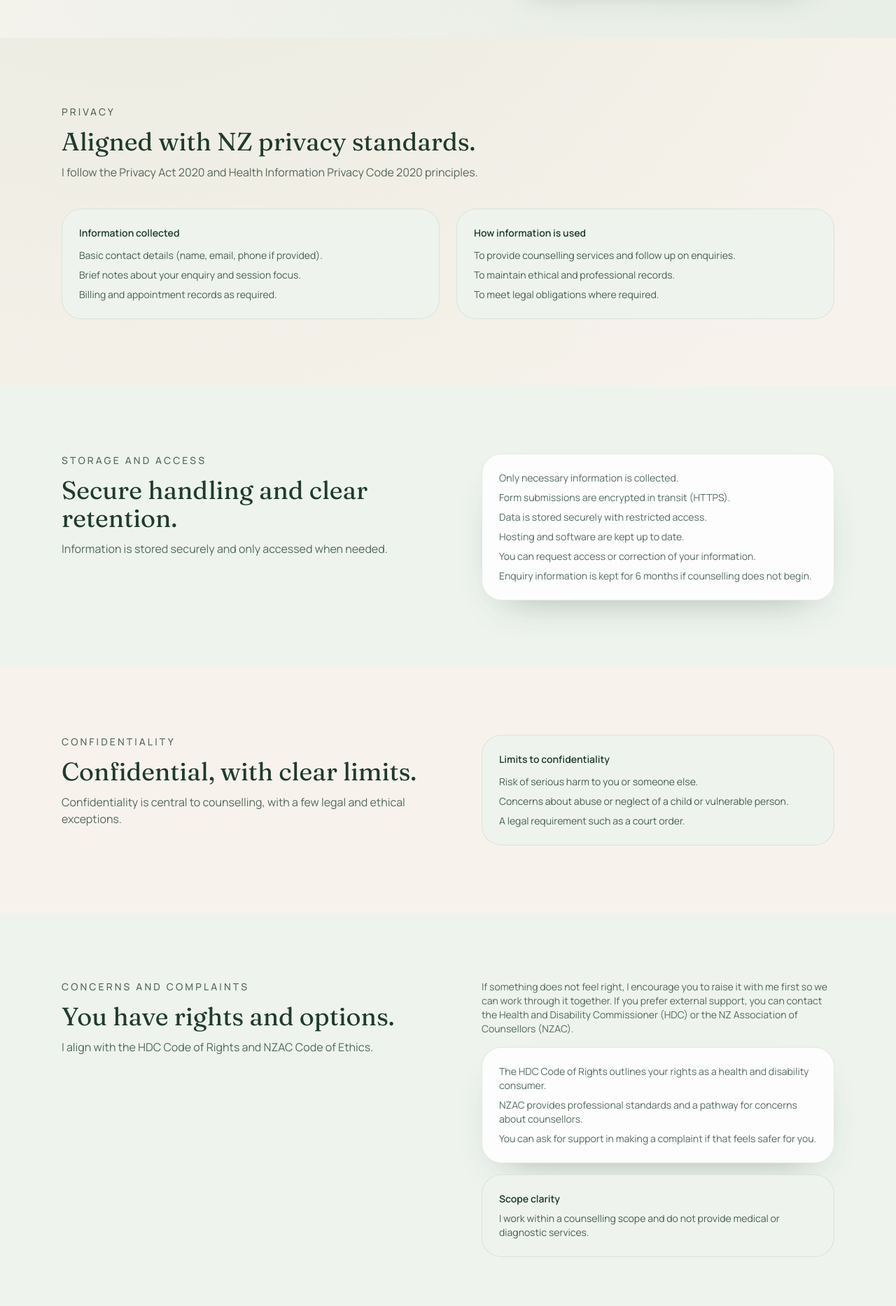
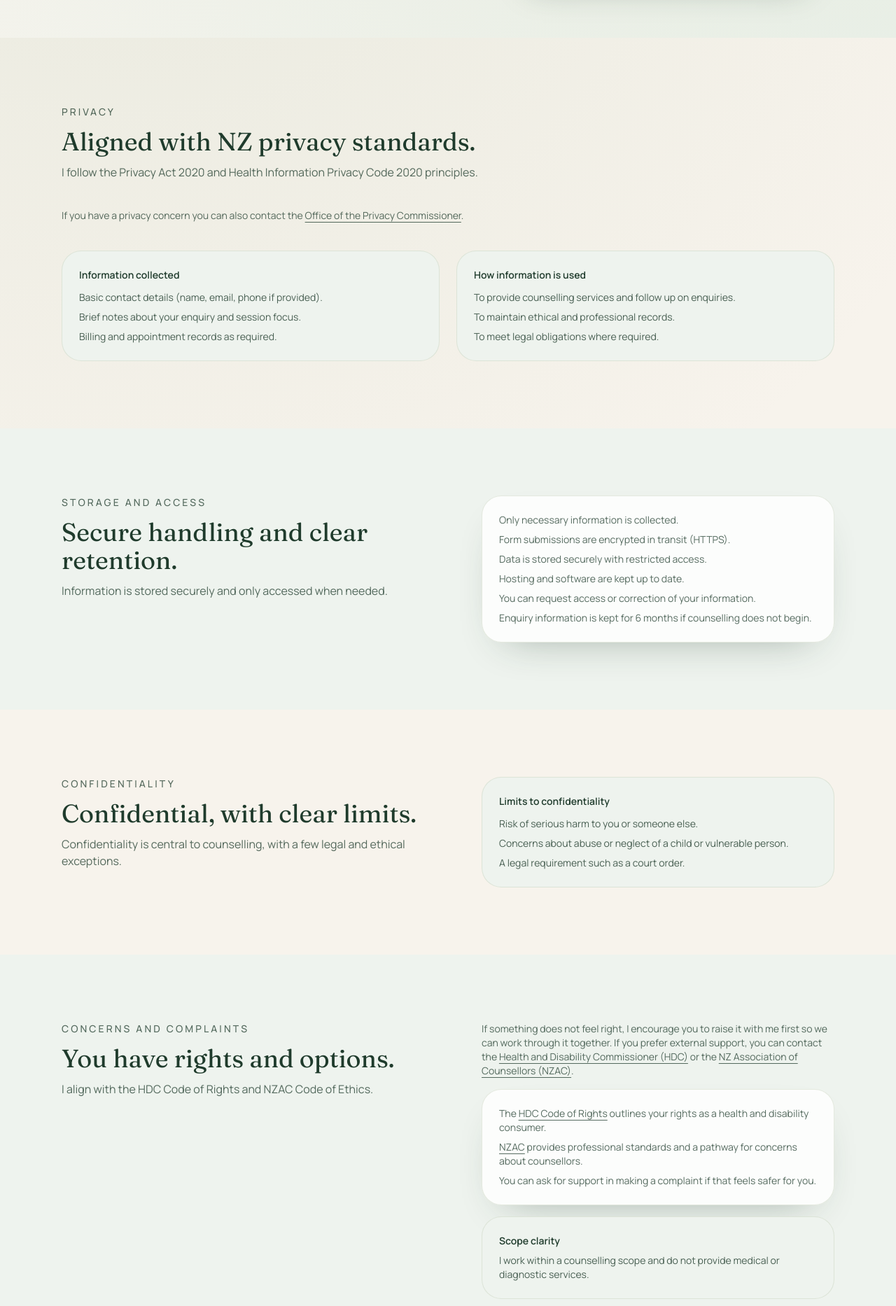
Before and after one commit to VmixxD/harbourlight-counselling, a Next.js app: page /policies/privacy in a window 1280 px wide. Shown: the part 740-2606 px from the top of the page at 70% size. Built offline with nearby package versions, Linux system fonts and the light colour scheme; no server answers.

Commit message:
feat: enhance privacy page and FAQ section with external support links for user guidance

```diff
--- a/app/policies/privacy/page.tsx
+++ b/app/policies/privacy/page.tsx
@@ -32,6 +32,13 @@ export default function PrivacyPage() {
             title="Aligned with NZ privacy standards."
             description="I follow the Privacy Act 2020 and Health Information Privacy Code 2020 principles."
           />
+          <p className="text-sm text-forest/75">
+            If you have a privacy concern you can also contact the{" "}
+            <a className="underline underline-offset-4" href="https://www.privacy.org.nz">
+              Office of the Privacy Commissioner
+            </a>
+            .
+          </p>
           <div className="grid gap-6 lg:grid-cols-2">
             <Callout title="Information collected" tone="soft">
               <ul className="mt-3 space-y-2">
@@ -98,12 +105,30 @@ export default function PrivacyPage() {
           <div className="space-y-4 text-sm text-forest/75">
             <p>
               If something does not feel right, I encourage you to raise it with me first so we can
-              work through it together. If you prefer external support, you can contact the Health
-              and Disability Commissioner (HDC) or the NZ Association of Counsellors (NZAC).
+              work through it together. If you prefer external support, you can contact the{" "}
+              <a className="underline underline-offset-4" href="https://www.hdc.org.nz/contact-us/">
+                Health and Disability Commissioner (HDC)
+              </a>{" "}
+              or the{" "}
+              <a className="underline underline-offset-4" href="https://www.nzac.org.nz">
+                NZ Association of Counsellors (NZAC)
+              </a>
+              .
             </p>
             <ul className="space-y-2 rounded-2xl border border-sage/50 bg-white/80 p-6 shadow-soft">
-              <li>The HDC Code of Rights outlines your rights as a health and disability consumer.</li>
-              <li>NZAC provides professional standards and a pathway for concerns about counsellors.</li>
+              <li>
+                The{" "}
+                <a className="underline underline-offset-4" href="https://www.hdc.org.nz/your-rights/about-the-code/">
+                  HDC Code of Rights
+                </a>{" "}
+                outlines your rights as a health and disability consumer.
+              </li>
+              <li>
+                <a className="underline underline-offset-4" href="https://www.nzac.org.nz">
+                  NZAC
+                </a>{" "}
+                provides professional standards and a pathway for concerns about counsellors.
+              </li>
               <li>You can ask for support in making a complaint if that feels safer for you.</li>
             </ul>
             <Callout title="Scope clarity" tone="soft">
--- a/components/FaqAccordion.tsx
+++ b/components/FaqAccordion.tsx
@@ -2,7 +2,7 @@ import React from "react";
 
 type FaqItem = {
   question: string;
-  answer: string;
+  answer: React.ReactNode;
 };
 
 type FaqAccordionProps = {
@@ -21,7 +21,7 @@ export function FaqAccordion({ items }: FaqAccordionProps) {
             <span>{item.question}</span>
             <span className="text-xl text-forest/60 transition-transform group-open:rotate-45">+</span>
           </summary>
-          <p className="mt-3 text-sm text-forest/75">{item.answer}</p>
+          <div className="mt-3 text-sm text-forest/75">{item.answer}</div>
         </details>
       ))}
     </div>
--- a/lib/faqs.ts
+++ b/lib/faqs.ts
@@ -1,3 +1,5 @@
+import React from "react";
+
 export const generalFaqs = [
   {
     question: "What is counselling like with you?",
@@ -41,8 +43,23 @@ export const generalFaqs = [
   },
   {
     question: "How do I raise a concern or complaint?",
-    answer:
-      "You are welcome to raise concerns with me directly. If you prefer external support, you can contact the Health and Disability Commissioner (HDC) or the NZ Association of Counsellors (NZAC)."
+    answer: React.createElement(
+      "span",
+      null,
+      "You are welcome to raise concerns with me directly. If you prefer external support, you can contact the ",
+      React.createElement(
+        "a",
+        { className: "underline underline-offset-4", href: "https://www.hdc.org.nz" },
+        "Health and Disability Commissioner (HDC)"
+      ),
+      " or the ",
+      React.createElement(
+        "a",
+        { className: "underline underline-offset-4", href: "https://www.nzac.org.nz" },
+        "NZ Association of Counsellors (NZAC)"
+      ),
+      "."
+    )
   }
 ];
 
```
